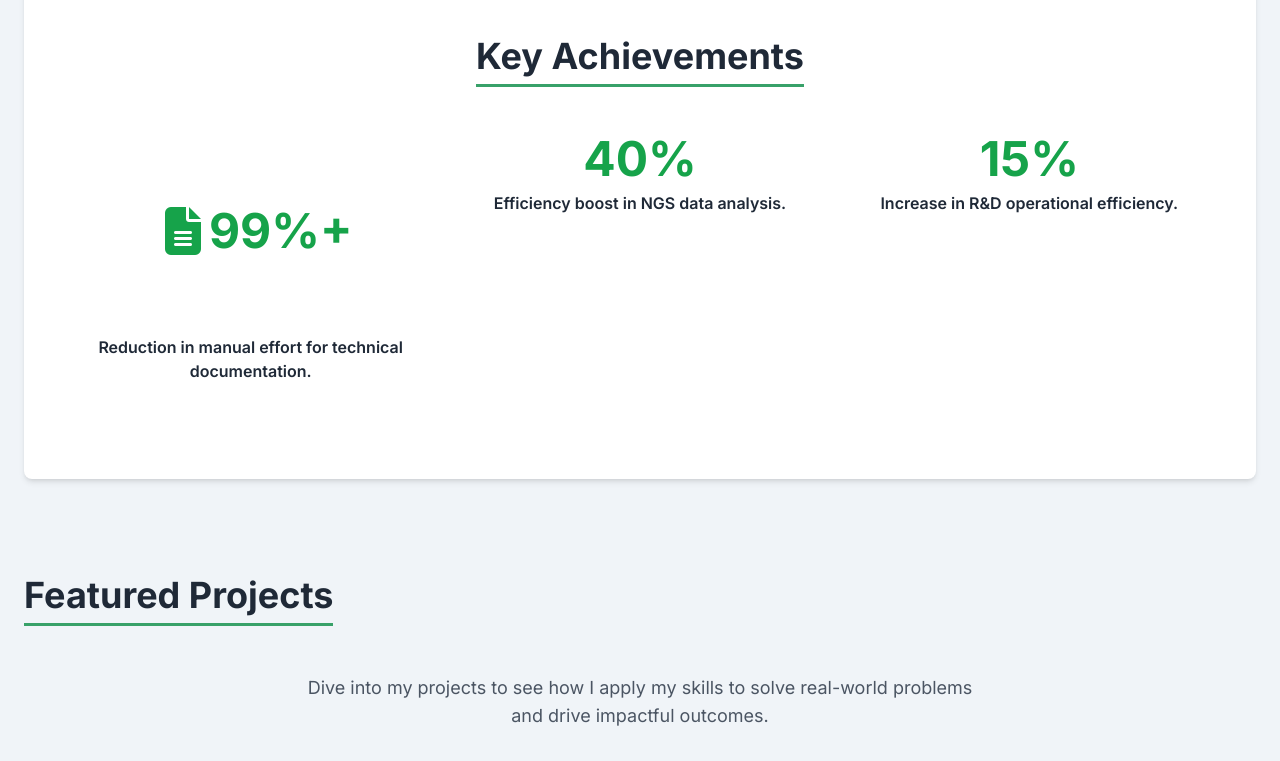
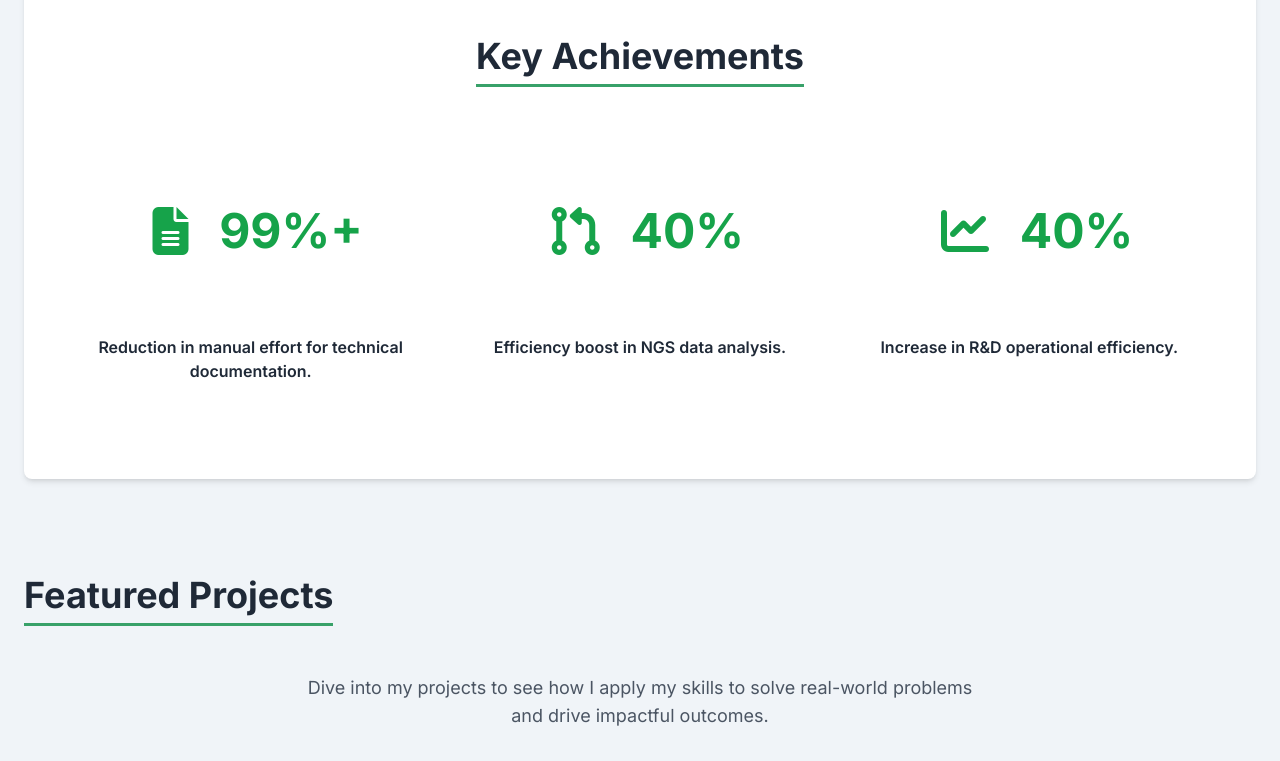
Before and after one commit to jawa23bio/Portfolio, a plain HTML site: page index.html in a window 1280 px wide. Shown: the part 860-1621 px from the top of the page. Drawn offline with nearby package versions, Linux system fonts and the light colour scheme.

Commit message:
Update index.html

```diff
--- a/index.html
+++ b/index.html
@@ -85,16 +85,20 @@
             <div class="grid grid-cols-1 sm:grid-cols-2 lg:grid-cols-3 gap-8">
                 <div class="flex flex-col items-center">
                     <div class="text-5xl font-bold text-green-600 mb-2 flex items-center space-x-2">
-                        <i class="fas fa-file-alt"></i><span>99%+</span>
+                        <i class="fas fa-file-alt"></i>&nbsp;&nbsp;<span>99%+</span>
                     </div>
                     <div class="text-md font-semibold text-gray-800 text-center">Reduction in manual effort for technical documentation.</div>
                 </div>
                 <div class="flex flex-col items-center">
-                    <div class="text-5xl font-bold text-green-600 mb-2">40%</div>
+                    <div class="text-5xl font-bold text-green-600 mb-2 flex items-center space-x-2">
+                        <i class="fa-solid fa-code-pull-request"></i>&nbsp;&nbsp;<span>40%</span>
+                    </div>
                     <div class="text-md font-semibold text-gray-800 text-center">Efficiency boost in NGS data analysis.</div>
                 </div>
                 <div class="flex flex-col items-center">
-                    <div class="text-5xl font-bold text-green-600 mb-2">15%</div>
+                    <div class="text-5xl font-bold text-green-600 mb-2 flex items-center space-x-2">
+                        <i class="fa-solid fa-chart-line"></i>&nbsp;&nbsp;<span>40%</span>
+                    </div>
                     <div class="text-md font-semibold text-gray-800 text-center">Increase in R&D operational efficiency.</div>
                 </div>
             </div>
```
